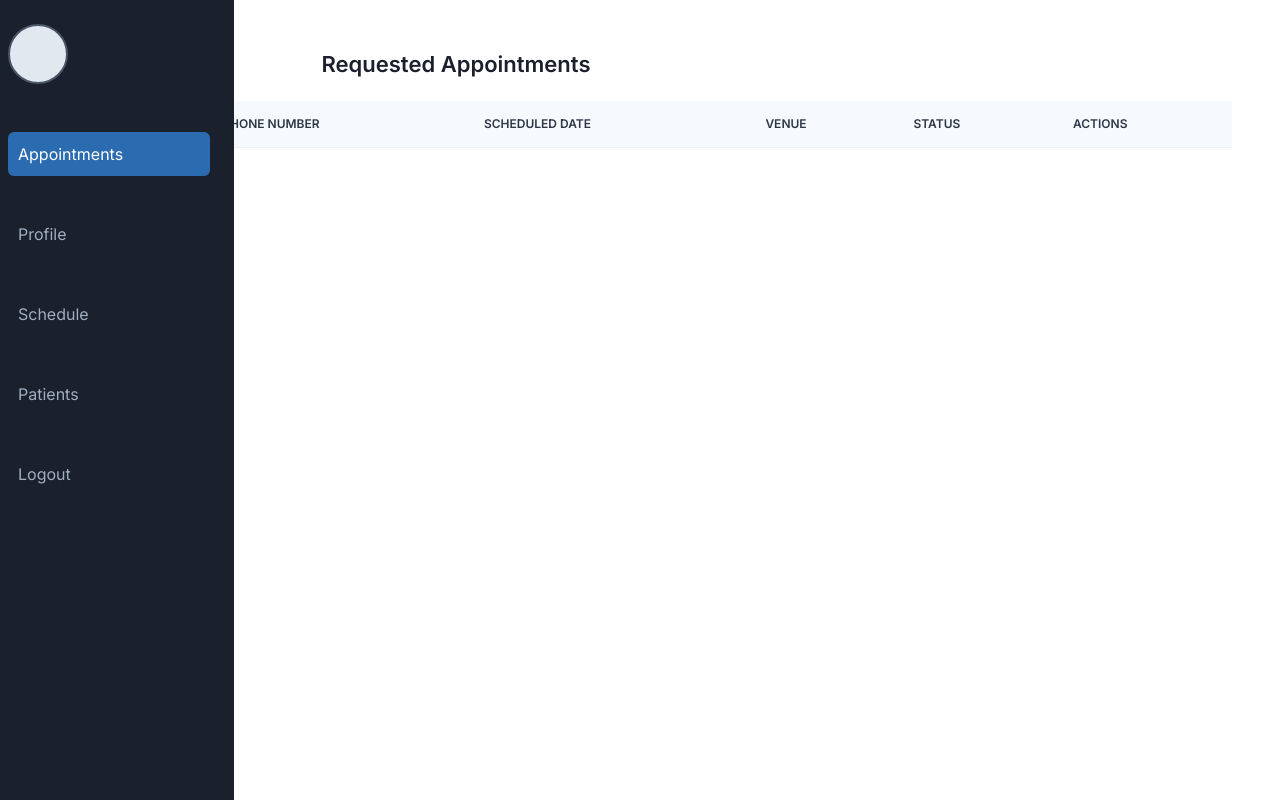
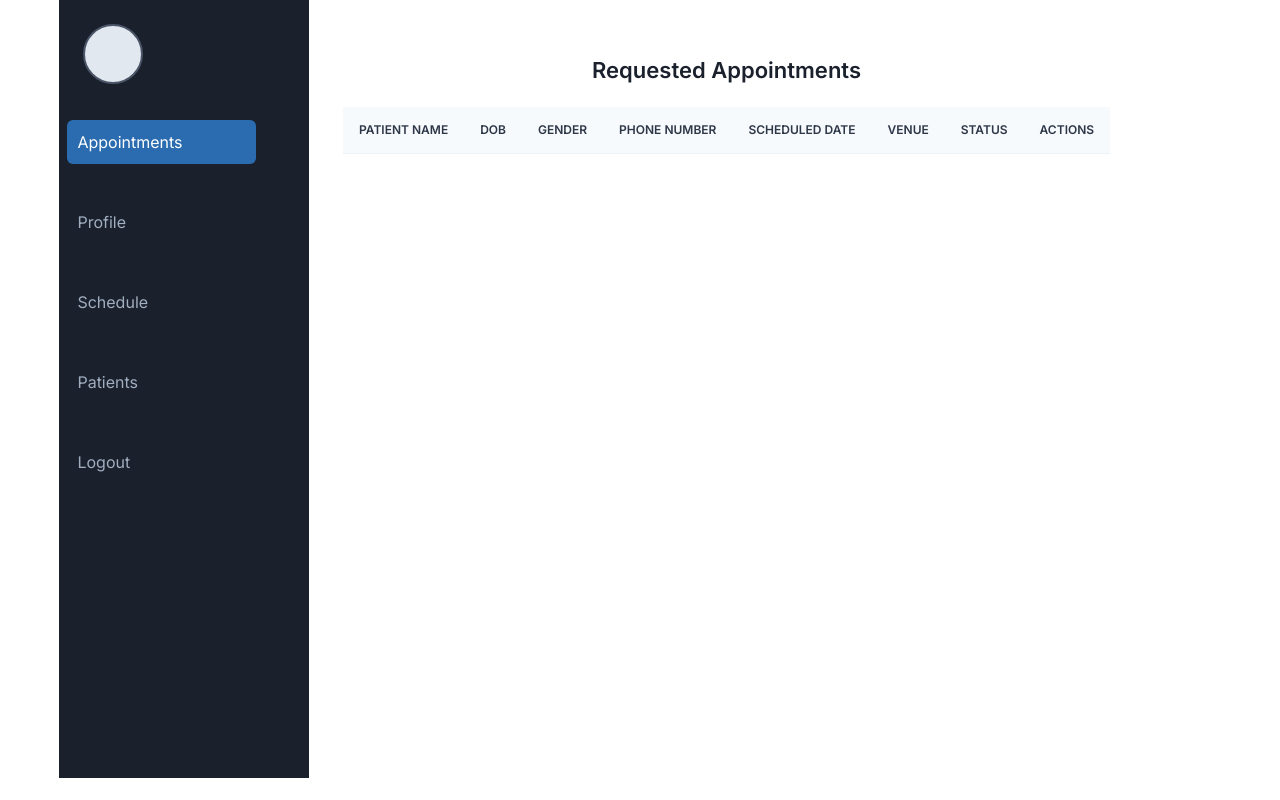
Before and after one commit to hghyhghy/EHR, a Django app: page /doctor_profile/ in a window 1280 px wide. Run offline with Django 5.2, Linux system fonts and the light colour scheme; data that the repository does not hold is empty; some libraries are stand-ins or nearby versions.

Commit message:
Fix doctor registration ui

```diff
--- a/EHR/main/static/main/style.css
+++ b/EHR/main/static/main/style.css
@@ -644,34 +646,32 @@
         font-family: 'Inter', -apple-system, BlinkMacSystemFont, 'Segoe UI', Roboto, sans-serif;
     }
 
-/* body {
+    body {
         background-color: #ffffff;
         color: #1a202c;
         line-height: 1.5;
-  width:max-content;
-} */
+    }
 
 .wrapper {
     display: flex;
     flex-direction: row;
+     /* Put sidebar and main content side by side */
     min-height: 100vh;
-  background-color: #ffffff;
-  color: #1a202c;
-  line-height: 1.5;
-  width:max-content;
 }
 
+
 .sidebar_doctor {
-  position: absolute;
-  left:-1rem;
+    margin-left: -3rem;
+    display: flex;
+    flex-direction:column;
+    align-items: start;
+    justify-content: start;
     width: 250px;
     background-color: #1a202c;
     color: #ffffff;
     padding: 24px;
-  height: 100vh;
+    height:48.6rem;
     overflow-y: auto;
-  transition: transform 0.3s ease-in-out;
-  z-index: 1000;
 }
 
     .sidebar-header {
@@ -687,7 +687,7 @@
         border-radius: 50%;
         background-color: #e2e8f0;
         border: 2px solid #4a5568;
-  margin-bottom: 12px;
+        margin-right: 16px;
     }
 
     .profile-info h2 {
@@ -708,11 +708,12 @@
         display: flex;
         flex-direction: column;
         align-items: start;
+        justify-content: start;
+        margin-left: -1rem;
     }
 
     .nav-links li {
         margin-bottom: 16px;
-  width: 100%;
     }
 
     .nav-links a {
@@ -729,27 +730,16 @@
     .nav-links a.active {
         background-color: #2b6cb0;
         color: #ffffff;
-  width: 100%;
+        width: 189px;;
     }
 
-.hamburger {
-  display: none;
-  font-size: 24px;
-  background: none;
-  border: none;
-  color: #1a202c;
-  padding: 16px;
-  cursor: pointer;
-}
+
 
 .main-content {
+    /* margin-left: 250px;  <-- REMOVE THIS LINE */
     flex-grow: 1;
-  padding: 24px;
+    padding: 30px 24px;
     background-color: #ffffff;
-  margin-left: 250px;
-  width:max-content;
-  position: fixed;
-  right: 28rem;
 }
 
     .container {
@@ -758,10 +748,13 @@
     }
 
     .appointments {
+      position: relative;
+      left:  -6rem;
         background-color: #ffffff;
         padding: 24px;
         border-radius: 12px;
-  width: 100rem;
+        /* box-shadow: 0 4px 6px rgba(0, 0, 0, 0.05); */
+        width: max-content;
     }
 
     .appointments h2 {
@@ -771,15 +764,10 @@
         color: #1a202c;
     }
 
-.table-container {
-  overflow-x: auto;
-}
-
     table {
         width: 100%;
         border-collapse: collapse;
         font-size: 14px;
-  min-width: 600px;
     }
 
     th, td {
```
Also changed, not shown: other parts of EHR/main/static/main/style.css (+7 -64 lines), EHR/main/templates/main/doctor_registration.html (+14 -2 lines). Lines whose indentation alone changed are shown as unchanged.
